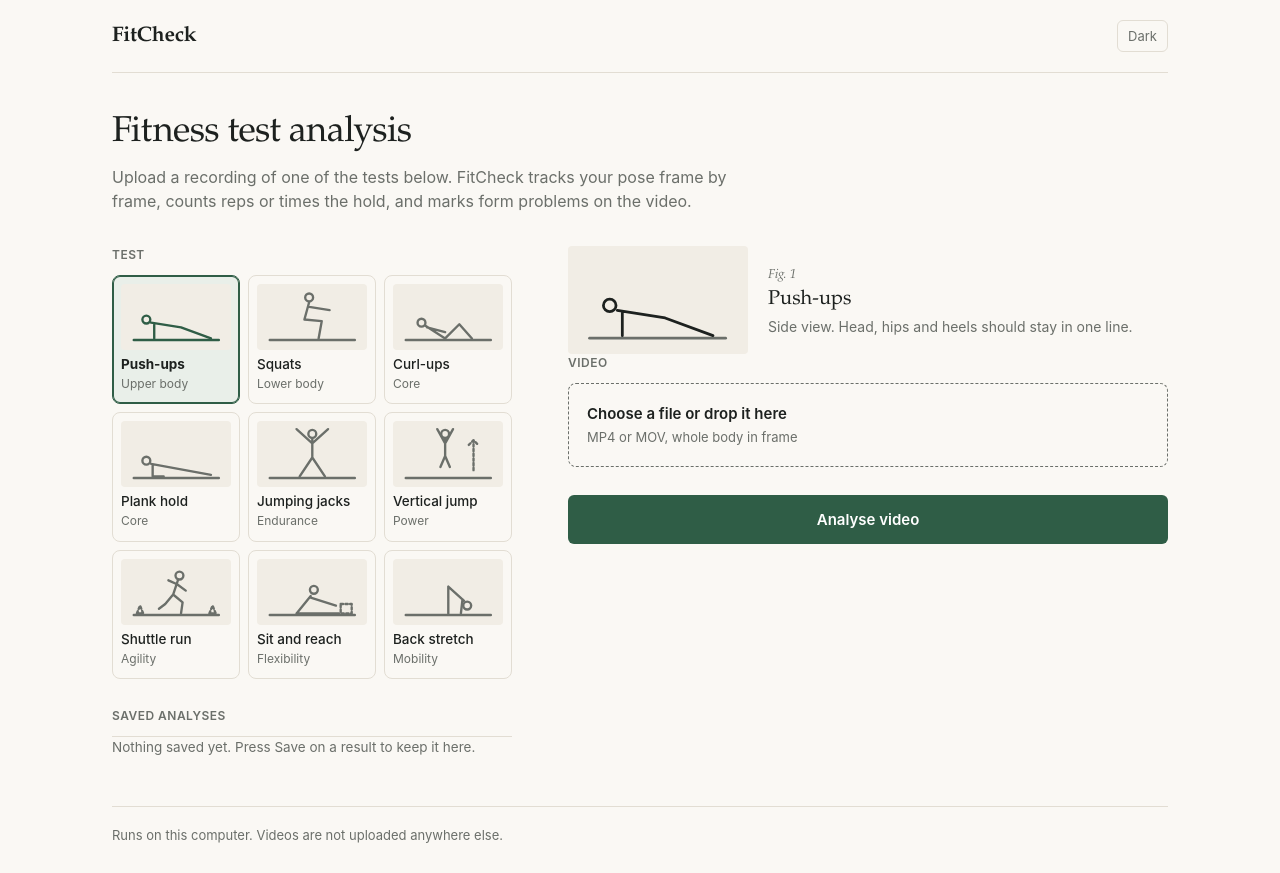
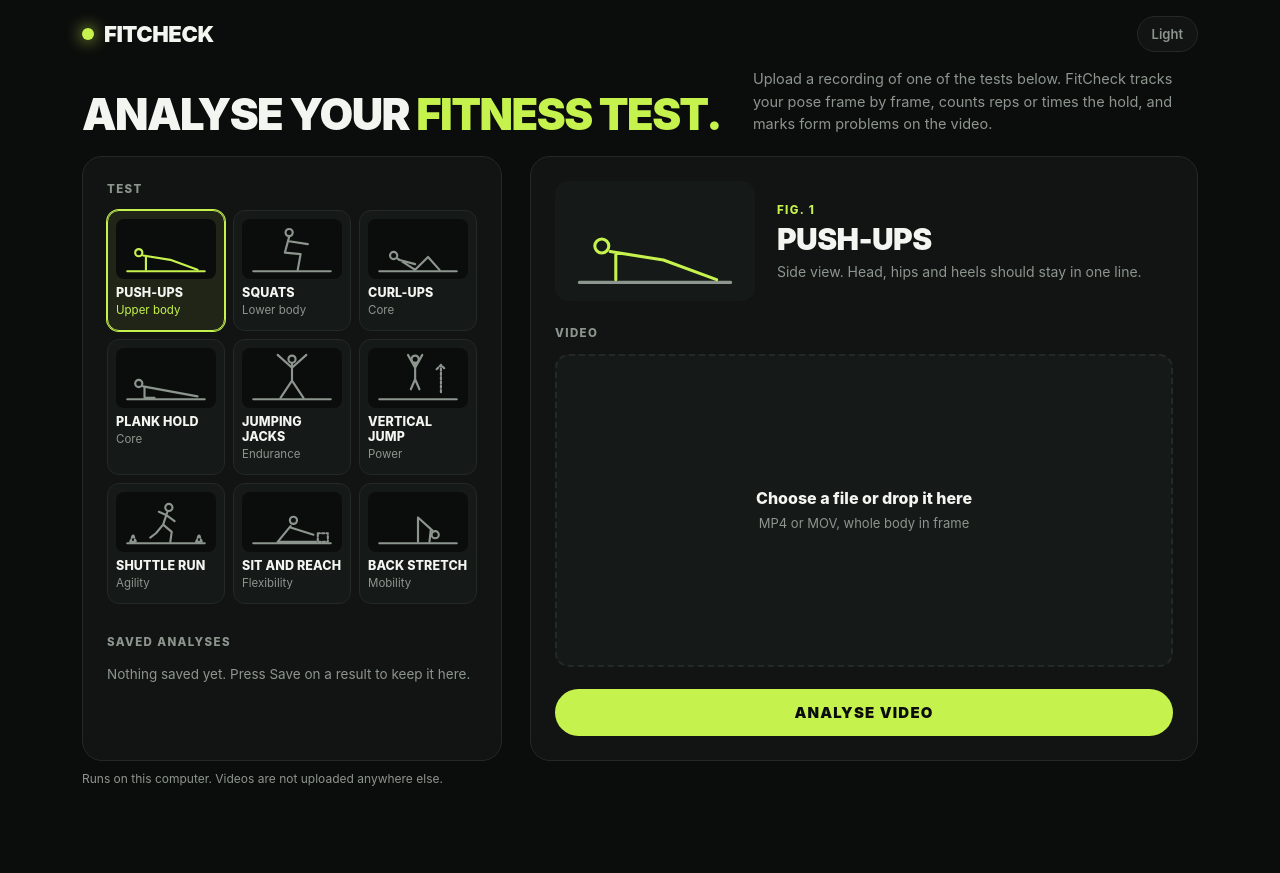
Before and after one commit to saanvi-kanodia/FitCheck, a Flask app: page / in a window 1280 px wide. After the commit the page ends 786 px from the top, so only its background shows below. Run offline with Flask 3, Linux system fonts and the light colour scheme; data that the repository does not hold is empty.

Commit message:
Redesign UI: bold dark theme, fit-to-viewport layout, stronger light mode
Co-Authored-By: Claude Opus 5.5 <noreply@anthropic.com>

```diff
--- a/webapp/templates/index.html
+++ b/webapp/templates/index.html
@@ -10,191 +10,218 @@
 </script>
 <style>
   :root {
-    --bg: #faf8f4; --plate: #f1ede5; --ink: #1d211f; --muted: #6b6f6a; --line: #e2ddd3;
-    --accent: #2f5d46; --accent-ink: #fff; --tint: #e9efe9; --err: #a3402f;
-    --serif: "Iowan Old Style", "Palatino Linotype", Palatino, Georgia, serif;
+    --bg: #0b0d0c; --plate: #151917; --card: #111412; --ink: #f2f5f0; --muted: #8d958f; --line: #232925;
+    --accent: #c6f24e; --accent-ink: #0b0d0c; --accent-text: #c6f24e; --tint: rgba(198, 242, 78, .08); --err: #ff6b5a;
+    --display: "Inter Tight", "SF Pro Display", -apple-system, BlinkMacSystemFont, "Segoe UI", Roboto, "Helvetica Neue", sans-serif;
     --sans: -apple-system, BlinkMacSystemFont, "Segoe UI", Roboto, sans-serif;
+    --mono: ui-monospace, "SF Mono", Menlo, monospace;
+    --r: 14px;
   }
-  @media (prefers-color-scheme: dark) {
-    :root:not([data-theme=light]) {
-      --bg: #151715; --plate: #1d201d; --ink: #e8e6e0; --muted: #9a9d97; --line: #2c302c;
-      --accent: #8fc4a5; --accent-ink: #10201a; --tint: #1f2a23; --err: #e48a77;
-    }
-  }
-  :root[data-theme=dark] {
-    --bg: #151715; --plate: #1d201d; --ink: #e8e6e0; --muted: #9a9d97; --line: #2c302c;
-    --accent: #8fc4a5; --accent-ink: #10201a; --tint: #1f2a23; --err: #e48a77;
+  :root[data-theme=light] {
+    --bg: #f4f5f2; --plate: #e9ebe6; --card: #ffffff; --ink: #0e110f; --muted: #5f6661; --line: #dcdfd9;
+    --accent: #b4ea1c; --accent-ink: #0b0d0c; --accent-text: #3f6b00; --tint: rgba(132, 190, 0, .14); --err: #c8321f;
   }
 
   * { box-sizing: border-box; }
-  body { margin: 0; background: var(--bg); color: var(--ink); font: 15px/1.55 var(--sans); }
-  .wrap { max-width: 1120px; margin: 0 auto; padding: 0 32px; }
+  html, body { overflow-x: clip; }
+  body { margin: 0; background: var(--bg); color: var(--ink); font: 15px/1.55 var(--sans); -webkit-font-smoothing: antialiased; }
+  .wrap { max-width: 1180px; margin: 0 auto; padding: 0 32px; }
   button, input { font: inherit; color: inherit; }
 
-  header { display: flex; justify-content: space-between; align-items: center; padding: 20px 0; border-bottom: 1px solid var(--line); }
-  .wordmark { font: 600 21px/1 var(--serif); letter-spacing: -.01em; }
-  .theme-btn { background: none; border: 1px solid var(--line); border-radius: 6px; padding: 5px 10px; font-size: 13px; color: var(--muted); cursor: pointer; }
+  header { display: flex; justify-content: space-between; align-items: center; padding: 22px 0; }
+  .wordmark { font: 900 22px/1 var(--display); letter-spacing: -.02em; text-transform: uppercase; display: flex; align-items: center; gap: 10px; }
+  .wordmark::before { content: ""; width: 12px; height: 12px; border-radius: 50%; background: var(--accent); box-shadow: 0 0 16px var(--accent); }
+  .theme-btn { background: var(--card); border: 1px solid var(--line); border-radius: 999px; padding: 7px 14px; font-size: 13px;
+               font-weight: 600; color: var(--muted); cursor: pointer; }
   .theme-btn:hover { color: var(--ink); border-color: var(--muted); }
 
-  .intro { padding: 40px 0 32px; max-width: 620px; }
-  .intro h1 { font: 500 36px/1.15 var(--serif); margin: 0 0 10px; letter-spacing: -.015em; }
-  .intro p { margin: 0; color: var(--muted); font-size: 16px; }
+  .intro { padding: 36px 0 40px; max-width: 760px; }
+  .intro h1 { overflow-wrap: break-word; font: 900 clamp(30px, 8vw, 68px)/.95 var(--display); margin: 0 0 18px; letter-spacing: -.035em; text-transform: uppercase; }
+  .intro h1 em { font-style: normal; color: var(--accent-text); }
+  .intro p { margin: 0; color: var(--muted); font-size: 17px; max-width: 580px; }
 
-  main { display: grid; grid-template-columns: minmax(320px, 400px) 1fr; gap: 56px; align-items: start; padding-bottom: 48px; }
+  main { display: grid; grid-template-columns: minmax(0, 420px) minmax(0, 1fr); gap: 28px; align-items: start; padding-bottom: 48px; }
+  .picker, .stage { min-width: 0; background: var(--card); border: 1px solid var(--line); border-radius: 20px; padding: 24px; }
 
-  .label { display: flex; justify-content: space-between; font-size: 12px; font-weight: 600; letter-spacing: .04em;
-           text-transform: uppercase; color: var(--muted); margin: 0 0 10px; }
-  .group + .group { margin-top: 28px; }
+  .label { display: flex; justify-content: space-between; align-items: center; font-size: 11.5px; font-weight: 800; letter-spacing: .12em;
+           text-transform: uppercase; color: var(--muted); margin: 0 0 12px; }
+  .group + .group { margin-top: 30px; }
 
   /* Test tiles */
-  .tests { display: grid; grid-template-columns: repeat(3, 1fr); gap: 8px; }
+  .tests { display: grid; grid-template-columns: repeat(3, minmax(0, 1fr)); gap: 8px; }
   .tests label { display: flex; flex-direction: column; gap: 6px; padding: 8px 8px 10px; border: 1px solid var(--line);
-                 border-radius: 8px; cursor: pointer; position: relative; background: var(--bg); }
+                 border-radius: 12px; cursor: pointer; position: relative; background: var(--plate);
+                 transition: border-color .15s, transform .15s, background .15s; }
   .tests input { position: absolute; opacity: 0; pointer-events: none; }
-  .thumb { aspect-ratio: 5/3; background: var(--plate); border-radius: 4px; display: grid; place-items: center; }
+  .thumb { aspect-ratio: 5/3; background: var(--bg); border-radius: 8px; display: grid; place-items: center; }
   .thumb svg { width: 86%; height: auto; stroke: var(--muted); }
   .thumb .acc { stroke-dasharray: 3 3; }
-  .tests b { font-weight: 500; font-size: 13.5px; line-height: 1.25; }
-  .tests small { color: var(--muted); font-size: 12px; margin-top: -4px; }
-  .tests label:hover { border-color: var(--muted); }
-  .tests label:has(input:checked) { border-color: var(--accent); background: var(--tint); box-shadow: inset 0 0 0 1px var(--accent); }
-  .tests label:has(input:checked) .thumb svg { stroke: var(--accent); }
-  .tests label:has(input:checked) b { font-weight: 650; }
+  .tests b { overflow-wrap: anywhere; font: 800 12.5px/1.2 var(--display); text-transform: uppercase; letter-spacing: .01em; }
+  .tests small { color: var(--muted); font-size: 11.5px; margin-top: -4px; }
+  .tests label:hover { border-color: var(--muted); transform: translateY(-1px); }
+  .tests label:has(input:checked) { border-color: var(--accent); background: var(--tint); box-shadow: 0 0 0 1px var(--accent); }
+  .tests label:has(input:checked) .thumb svg { stroke: var(--accent-text); }
+  .tests label:has(input:checked) small { color: var(--accent-text); }
   .tests label:has(input:focus-visible) { outline: 2px solid var(--accent); outline-offset: 2px; }
 
   /* Upload */
-  .drop { display: block; border: 1px dashed var(--muted); border-radius: 8px; padding: 18px; cursor: pointer; }
-  .drop:hover, .drop.over { border-color: var(--accent); background: var(--plate); }
+  .drop { display: block; border: 2px dashed var(--line); border-radius: var(--r); padding: 26px 20px; cursor: pointer; text-align: center;
+          background: var(--plate); transition: border-color .15s, background .15s; }
+  .drop:hover, .drop.over { border-color: var(--accent); background: var(--tint); }
   .drop.has { border-style: solid; border-color: var(--accent); }
   .drop input { display: none; }
-  .drop strong { display: block; font-weight: 600; word-break: break-all; }
+  .drop strong { display: block; font: 800 16px/1.3 var(--display); word-break: break-all; margin-bottom: 4px; }
   .drop small { color: var(--muted); font-size: 13px; }
 
-  .field input { width: 100%; padding: 10px 12px; border: 1px solid var(--line); border-radius: 6px; background: var(--bg); font-size: 16px; }
+  .field input { width: 100%; padding: 12px 14px; border: 1px solid var(--line); border-radius: 10px; background: var(--plate); font-size: 16px; }
   .field input:focus { outline: none; border-color: var(--accent); }
 
-  .btn { margin-top: 28px; width: 100%; padding: 13px; border: 0; border-radius: 6px; background: var(--accent);
-         color: var(--accent-ink); font-weight: 600; cursor: pointer; }
-  .btn:hover:not(:disabled) { filter: brightness(1.08); }
-  .btn:disabled { opacity: .5; cursor: default; }
-  .error { color: var(--err); margin-top: 10px; font-size: 14px; }
+  .btn { margin-top: 22px; width: 100%; padding: 16px; border: 0; border-radius: 999px; background: var(--accent);
+         color: var(--accent-ink); font: 900 15px/1 var(--display); letter-spacing: .08em; text-transform: uppercase; cursor: pointer;
+         transition: transform .12s, box-shadow .2s; }
+  .btn:hover:not(:disabled) { transform: translateY(-1px); box-shadow: 0 8px 28px rgba(198, 242, 78, .3); }
+  .btn:disabled { opacity: .45; cursor: default; }
+  .error { color: var(--err); margin-top: 12px; font-size: 14px; font-weight: 600; }
   .error:empty { display: none; }
 
   /* Right column */
   .stage { min-width: 0; }
-  figure { margin: 0; display: grid; grid-template-columns: 180px 1fr; gap: 20px; align-items: center; }
-  .plate { background: var(--plate); border-radius: 4px; aspect-ratio: 5/3; display: grid; place-items: center; }
-  .plate svg { width: 84%; height: auto; stroke: var(--ink); }
+  figure { margin: 0 0 24px; display: grid; grid-template-columns: 200px minmax(0, 1fr); gap: 22px; align-items: center; }
+  .plate { background: var(--plate); border-radius: var(--r); aspect-ratio: 5/3; display: grid; place-items: center; }
+  .plate svg { width: 84%; height: auto; stroke: var(--accent-text); }
   .plate .ground, .plate .acc { stroke: var(--muted); }
   .plate .acc { stroke-dasharray: 3 3; }
   figcaption { font-size: 14px; }
-  figcaption .fig { font: italic 13px var(--serif); color: var(--muted); }
-  figcaption h3 { margin: 2px 0 4px; font: 500 20px/1.3 var(--serif); }
+  figcaption .fig { font: 800 11.5px var(--sans); letter-spacing: .12em; text-transform: uppercase; color: var(--accent-text); }
+  figcaption h3 { margin: 4px 0 6px; font: 900 30px/1.05 var(--display); letter-spacing: -.02em; text-transform: uppercase; }
   figcaption p { margin: 0; color: var(--muted); }
 
-  .stage-head { display: flex; justify-content: space-between; align-items: baseline; margin-bottom: 14px; gap: 12px; }
-  .stage-head h2 { margin: 0; font: 500 24px/1.2 var(--serif); }
-  .tag { font-size: 13px; color: var(--muted); white-space: nowrap; }
-  .tag.err { color: var(--err); }
+  .stage-head { display: flex; justify-content: space-between; align-items: center; margin-bottom: 16px; gap: 12px; }
+  .stage-head h2 { margin: 0; font: 900 30px/1.05 var(--display); letter-spacing: -.02em; text-transform: uppercase; }
+  .tag { font-size: 11.5px; font-weight: 800; letter-spacing: .1em; text-transform: uppercase; white-space: nowrap;
+         padding: 6px 12px; border-radius: 999px; background: var(--tint); color: var(--accent-text); }
+  .tag.err { color: var(--err); background: rgba(255, 107, 90, .12); }
 
-  .media { width: 100%; aspect-ratio: 16/10; border-radius: 4px; background: var(--plate); display: block; object-fit: contain; }
+  .media { width: 100%; aspect-ratio: 16/10; border-radius: var(--r); background: #000; display: block; object-fit: contain; }
   img.media:not([src]) { visibility: hidden; }
-  .media-box { position: relative; }
-  .spinner { display: block; width: 28px; height: 28px; margin: 0 auto 12px; border-radius: 50%;
-             border: 2.5px solid var(--line); border-top-color: var(--accent); animation: spin .8s linear infinite; }
+  .media-box { position: relative; border-radius: var(--r); background: var(--plate); }
+  .spinner { display: block; width: 32px; height: 32px; margin: 0 auto 12px; border-radius: 50%;
+             border: 3px solid var(--line); border-top-color: var(--accent); animation: spin .8s linear infinite; }
   @keyframes spin { to { transform: rotate(360deg); } }
   @media (prefers-reduced-motion: reduce) { .spinner { animation-duration: 2.4s; } }
-  .media-box .waiting { text-align: center;  position: absolute; inset: 0; display: grid; place-items: center; color: var(--muted); font-size: 14px; }
+  .media-box .waiting { text-align: center; position: absolute; inset: 0; display: grid; place-items: center; color: var(--muted); font-size: 14px; font-weight: 600; }
 
-  .bar { height: 2px; background: var(--line); margin-top: 16px; }
-  .bar div { height: 100%; width: 0; background: var(--accent); transition: width .4s; }
-  .status { margin-top: 8px; color: var(--muted); font-size: 13px; display: flex; justify-content: space-between; font-variant-numeric: tabular-nums; }
+  .bar { height: 8px; background: var(--plate); margin-top: 18px; border-radius: 999px; overflow: hidden; }
+  .bar div { height: 100%; width: 0; background: var(--accent); border-radius: 999px; transition: width .4s; box-shadow: 0 0 12px var(--accent); }
+  .status { margin-top: 10px; color: var(--muted); font-size: 13px; font-weight: 600; display: flex; justify-content: space-between; font-variant-numeric: tabular-nums; }
+  .status #pct { font: 900 20px/1 var(--display); color: var(--ink); }
 
-  .stats { display: grid; grid-template-columns: repeat(auto-fit, minmax(140px, 1fr)); margin: 20px 0 0;
-           border-top: 1px solid var(--line); border-bottom: 1px solid var(--line); }
-  .stats:empty { display: none; }
-  .stat { padding: 14px 16px 14px 0; }
-  .stat + .stat { padding-left: 16px; border-left: 1px solid var(--line); }
-  .stat b { display: block; font: 500 28px/1.1 var(--serif); font-variant-numeric: tabular-nums; }
-  .stat span { color: var(--muted); font-size: 13px; }
-
-  details { margin-top: 20px; border-bottom: 1px solid var(--line); }
-  summary { cursor: pointer; padding: 10px 0; font-weight: 600; font-size: 14px; }
-  pre { white-space: pre-wrap; margin: 0 0 14px; max-height: 380px; overflow: auto; font: 12.5px/1.6 ui-monospace, Menlo, monospace; color: var(--muted); }
+  details { margin-top: 20px; border-top: 1px solid var(--line); }
+  summary { cursor: pointer; padding: 12px 0; font-weight: 700; font-size: 13px; color: var(--muted); }
+  pre { white-space: pre-wrap; margin: 0 0 14px; max-height: 380px; overflow: auto; font: 12.5px/1.6 var(--mono); color: var(--muted);
+        background: var(--plate); padding: 14px; border-radius: 10px; }
 
   /* In-page report */
-  .report { margin-top: 24px; }
+  .report { margin-top: 22px; }
   .report:empty { display: none; }
-  .r-cards { display: grid; grid-template-columns: 1fr 1fr; gap: 10px; }
-  .r-card { background: var(--plate); padding: 16px 18px; border-radius: 4px; }
-  .r-card.main { background: var(--tint); }
-  .r-card b { display: block; font: 500 30px/1.1 var(--serif); }
-  .r-card.main b { color: var(--accent); }
-  .r-card span { color: var(--muted); font-size: 13px; }
-  .r-sec { margin-top: 24px; }
-  .r-sec .label { border-bottom: 1px solid var(--line); padding-bottom: 6px; margin-bottom: 4px; }
-  .r-row { display: flex; justify-content: space-between; gap: 16px; padding: 7px 0; font-size: 14.5px; }
+  .r-cards { display: grid; grid-template-columns: repeat(2, minmax(0, 1fr)); gap: 10px; }
+  .r-card { background: var(--plate); padding: 20px 22px; border-radius: var(--r); border: 1px solid var(--line); }
+  .r-card.main { background: var(--accent); border-color: var(--accent); }
+  .r-card b { display: block; overflow-wrap: anywhere; font: 900 46px/1 var(--display); letter-spacing: -.03em; font-variant-numeric: tabular-nums; margin-bottom: 6px; }
+  .r-card.main b, .r-card.main span { color: var(--accent-ink); }
+  .r-card span { color: var(--muted); font-size: 12px; font-weight: 800; letter-spacing: .08em; text-transform: uppercase; }
+  .r-sec { margin-top: 26px; }
+  .r-sec .label { margin-bottom: 6px; }
+  .r-row { display: flex; justify-content: space-between; gap: 16px; padding: 10px 0; font-size: 14.5px; border-bottom: 1px solid var(--line); }
   .r-row span:first-child { color: var(--muted); }
+  .r-row span:last-child { font-weight: 700; font-variant-numeric: tabular-nums; }
   .r-row.warn span:last-child { color: var(--err); }
   .r-sec ul { margin: 6px 0 0; padding-left: 18px; }
-  .r-sec li { margin: 4px 0; }
+  .r-sec li { margin: 6px 0; }
+  .r-sec li::marker { color: var(--accent-text); }
   .r-sec p { margin: 6px 0 0; }
-  .r-note { color: var(--muted); font-size: 12.5px; margin-top: 20px; }
-  .report-head { display: flex; justify-content: space-between; align-items: baseline; margin-top: 24px; }
-  .report-head .label { margin-bottom: 8px; }
-  .link { font-size: 13px; color: var(--accent); text-decoration: none; }
+  .r-note { color: var(--muted); font-size: 12.5px; margin-top: 22px; }
+  .link { font-size: 13px; color: var(--accent-text); text-decoration: none; font-weight: 700; }
   .link:hover { text-decoration: underline; }
-  .pdf { width: 100%; height: 640px; border: 1px solid var(--line); border-radius: 4px; background: var(--plate); display: block; }
-  @media (max-width: 560px) { .pdf { height: 70vh; } }
-  .actions { display: flex; gap: 10px; margin-top: 20px; flex-wrap: wrap; }
-  .btn-sm { padding: 9px 16px; border-radius: 6px; border: 0; background: var(--accent); color: var(--accent-ink);
-            font-size: 14px; font-weight: 600; cursor: pointer; }
-  .btn-sm:disabled { background: var(--tint); color: var(--accent); cursor: default; }
+  .actions { display: flex; gap: 10px; margin-top: 24px; flex-wrap: wrap; }
+  .btn-sm { padding: 11px 20px; border-radius: 999px; border: 0; background: var(--accent); color: var(--accent-ink);
+            font: 900 13px/1 var(--display); letter-spacing: .06em; text-transform: uppercase; cursor: pointer; }
+  .btn-sm:disabled { background: var(--tint); color: var(--accent-text); cursor: default; }
 
   /* Saved analyses */
-  .saved { list-style: none; margin: 0; padding: 0; border-top: 1px solid var(--line); }
-  .saved li { display: flex; align-items: center; gap: 10px; border-bottom: 1px solid var(--line); }
-  .saved li.active { background: var(--tint); }
+  .saved { list-style: none; margin: 0; padding: 0; display: grid; gap: 6px; }
+  .saved li { display: flex; align-items: center; gap: 6px; border-radius: 12px; background: var(--plate); border: 1px solid transparent; }
+  .saved li.active { border-color: var(--accent); background: var(--tint); }
   .saved .open { flex: 1; min-width: 0; display: grid; grid-template-columns: 64px 1fr; gap: 2px 12px; align-items: center;
-                 padding: 8px 4px; background: none; border: 0; text-align: left; cursor: pointer; }
-  .saved .open:hover b { color: var(--accent); }
-  .saved .mini { grid-row: span 2; aspect-ratio: 5/3; background: var(--plate); border-radius: 3px; display: grid; place-items: center; }
+                 padding: 8px; background: none; border: 0; text-align: left; cursor: pointer; }
+  .saved .open:hover b { color: var(--accent-text); }
+  .saved .mini { grid-row: span 2; aspect-ratio: 5/3; background: var(--bg); border-radius: 6px; display: grid; place-items: center; }
   .saved .mini svg { width: 84%; stroke: var(--muted); }
-  .saved b { font-weight: 600; font-size: 14px; }
-  .saved small { color: var(--muted); font-size: 12.5px; white-space: nowrap; overflow: hidden; text-overflow: ellipsis; }
-  .saved .del { background: none; border: 0; color: var(--muted); font-size: 13px; padding: 6px 8px; cursor: pointer; border-radius: 4px; }
+  .saved b { font: 800 13px/1.2 var(--display); text-transform: uppercase; }
+  .saved small { color: var(--muted); font-size: 12px; white-space: nowrap; overflow: hidden; text-overflow: ellipsis; }
+  .saved .del { background: none; border: 0; color: var(--muted); font-size: 12px; font-weight: 700; padding: 6px 10px; cursor: pointer; border-radius: 8px; }
   .saved .del:hover { color: var(--err); }
-  .saved .del.confirm { color: var(--err); font-weight: 600; }
+  .saved .del.confirm { color: var(--err); }
   .saved-empty { margin: 0; color: var(--muted); font-size: 13.5px; }
-  .ghost { padding: 9px 14px; border-radius: 6px; border: 1px solid var(--line); background: none; font-size: 14px;
-           font-weight: 500; text-decoration: none; color: var(--ink); cursor: pointer; }
-  .ghost:hover { border-color: var(--muted); }
+  .ghost { padding: 11px 18px; border-radius: 999px; border: 1px solid var(--line); background: none; font-size: 13px;
+           font-weight: 700; text-decoration: none; color: var(--ink); cursor: pointer; }
+  .ghost:hover { border-color: var(--ink); }
   .hidden { display: none !important; }
-  footer { border-top: 1px solid var(--line); padding: 18px 0 28px; color: var(--muted); font-size: 13px; }
+  footer { padding: 18px 0 32px; color: var(--muted); font-size: 13px; }
+
+  /* Fit the viewport on larger screens: panels scroll internally */
+  @media (min-width: 901px) and (min-height: 560px) {
+    .wrap { height: 100vh; display: flex; flex-direction: column; }
+    header { padding: 16px 0 6px; flex: none; }
+    .intro { padding: 10px 0 20px; flex: none; max-width: none; display: flex; align-items: flex-end; gap: 32px; }
+    .intro h1 { font-size: clamp(30px, 3.4vw, 44px); margin: 0; white-space: nowrap; }
+    .intro p { font-size: 14.5px; max-width: 520px; }
+    #form { flex: 1; min-height: 0; display: flex; flex-direction: column; }
+    main { flex: 1; min-height: 0; padding-bottom: 0; grid-template-rows: minmax(0, 1fr); align-items: stretch; }
+    .picker, .stage { overflow-y: auto; overscroll-behavior: contain; scrollbar-width: thin; scrollbar-color: var(--line) transparent; }
+    .picker, .stage { align-self: stretch; }
+    .stage { display: flex; flex-direction: column; }
+    #empty:not(.hidden) { flex: 1; display: flex; flex-direction: column; }
+    #empty .upload { flex: 1; display: flex; flex-direction: column; }
+    #empty .upload > .group:first-child { flex: 1; display: flex; flex-direction: column; }
+    #empty .drop { flex: 1; min-height: 140px; display: flex; flex-direction: column; justify-content: center; align-items: center; }
+    #running:not(.hidden), #result:not(.hidden) { display: block; }
+    .media { max-height: 52vh; }
+    footer { flex: none; padding: 10px 0 12px; font-size: 12px; line-height: 1.4; }
+  }
+  /* Light mode: crisper tiles and a stronger accent */
+  :root[data-theme=light] .wordmark::before { background: var(--accent-text); box-shadow: 0 0 10px rgba(63, 107, 0, .35); }
+  :root[data-theme=light] .picker, :root[data-theme=light] .stage { box-shadow: 0 1px 2px rgba(0,0,0,.04), 0 8px 24px rgba(0,0,0,.04); }
+  :root[data-theme=light] .tests label { background: var(--card); }
+  :root[data-theme=light] .thumb { background: #f1f3ee; }
+  :root[data-theme=light] .tests label:has(input:checked) { border-color: var(--accent-text); box-shadow: 0 0 0 1px var(--accent-text); background: #f3fadf; }
+  :root[data-theme=light] .tests label:has(input:checked) .thumb { background: #e6f5bd; }
+  :root[data-theme=light] .saved li { background: var(--card); border-color: var(--line); }
+  :root[data-theme=light] .saved li.active { border-color: var(--accent-text); background: #f3fadf; }
+  :root[data-theme=light] .drop { background: #f7f8f5; border-color: #c9cec6; }
+  :root[data-theme=light] .drop:hover, :root[data-theme=light] .drop.over, :root[data-theme=light] .drop.has { border-color: var(--accent-text); background: #f3fadf; }
+  :root[data-theme=light] .btn:hover:not(:disabled) { box-shadow: 0 8px 24px rgba(120, 170, 0, .35); }
+  :root[data-theme=light] .r-card.main { border-color: var(--accent); }
+  :root[data-theme=light] .bar div { box-shadow: none; background: var(--accent-text); }
 
   @media (max-width: 900px) {
-    main { grid-template-columns: 1fr; gap: 36px; }
-    .stage { position: static; }
-
+    main { grid-template-columns: minmax(0, 1fr); gap: 18px; }
   }
   @media (max-width: 560px) {
-    .wrap { padding: 0 18px; }
+    .wrap { padding: 0 14px; }
     header { padding: 14px 0; }
-    .intro { padding: 26px 0 22px; }
-    .intro h1 { font-size: 28px; }
+    .intro { padding: 18px 0 24px; }
     .intro p { font-size: 15px; }
+    .picker, .stage { padding: 16px; border-radius: 16px; }
     .tests { gap: 6px; }
     .tests label { padding: 6px 6px 8px; }
-    .tests b { font-size: 12.5px; }
+    .tests b { font-size: 11px; }
     .tests small { display: none; }
     figure { grid-template-columns: 120px 1fr; gap: 14px; }
-    figcaption h3 { font-size: 18px; }
+    figcaption h3, .stage-head h2 { font-size: 22px; }
     .media { aspect-ratio: 4/3; }
-    .stats { grid-template-columns: 1fr 1fr; }
-    .stat:nth-child(odd) { padding-left: 0; border-left: 0; }
-    .stat:nth-child(n+3) { border-top: 1px solid var(--line); }
-    .stat b { font-size: 24px; }
-    .actions .ghost { flex: 1; text-align: center; }
+    .r-card b { font-size: 36px; }
+    .actions .ghost, .actions .btn-sm { flex: 1; text-align: center; }
   }
 </style>
 </head>
@@ -206,7 +233,7 @@
   </header>
 
   <section class="intro">
-    <h1>Fitness test analysis</h1>
+    <h1>Analyse your <em>fitness test.</em></h1>
     <p>Upload a recording of one of the tests below. FitCheck tracks your pose frame by frame, counts reps or times the hold, and marks form problems on the video.</p>
   </section>
 
@@ -298,14 +325,13 @@
 const $ = id => document.getElementById(id);
 const form = $('form'), file = $('file'), drop = $('drop');
 const root = document.documentElement;
-const isDark = () => root.dataset.theme ? root.dataset.theme === 'dark' : matchMedia('(prefers-color-scheme: dark)').matches;
+const isDark = () => root.dataset.theme !== 'light';
 const syncThemeLabel = () => { $('themeBtn').textContent = isDark() ? 'Light' : 'Dark'; };
 $('themeBtn').addEventListener('click', () => {
   root.dataset.theme = isDark() ? 'light' : 'dark';
   localStorage.setItem('theme', root.dataset.theme);
   syncThemeLabel();
 });
-matchMedia('(prefers-color-scheme: dark)').addEventListener('change', syncThemeLabel);
 syncThemeLabel();
 
 const G = '<path class="ground" d="M6 66h108"/>';
```
